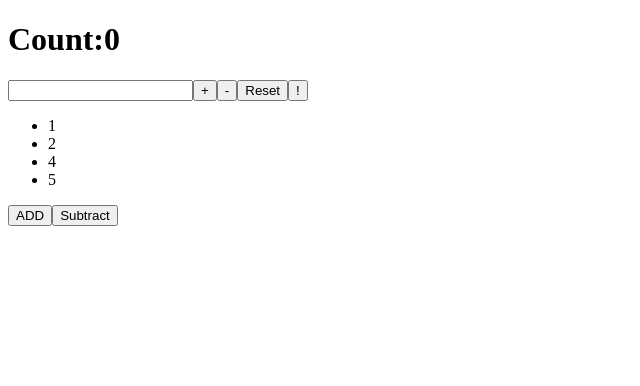
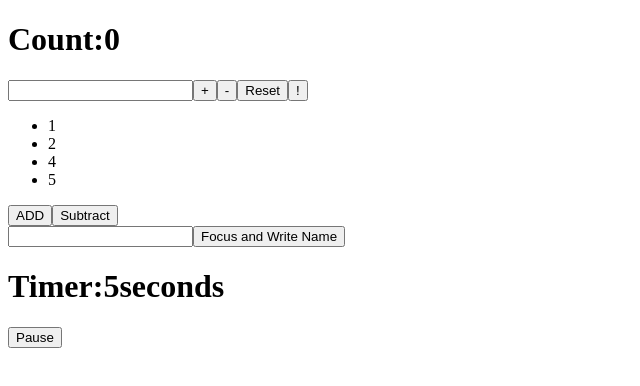
Before and after one commit to hammadhttps/react_practice, a React (Vite) app in the folder my_app_4/: page / in a window 1280 px wide. Shown: the top 386 px of the page, without its empty margins (0-640 px from the left). Built offline with nearby package versions, Linux system fonts and the light colour scheme.

Commit message:
feat: add Timer and USe_ref_eg components to App; update component rendering

```diff
--- a/my_app_4/src/components/App.jsx
+++ b/my_app_4/src/components/App.jsx
@@ -9,6 +9,8 @@ import { UserProvider } from './UserContext'
 import UpdateUser from './UpdateUser'
 import Use_reducer_eg from './Use_reducer_eg'
 import Use_reduce_pract from './Use_reduce_pract'
+import USe_ref_eg from './USe_ref_eg'
+import Timer from './Timer'
 
 
  const App = () => {
@@ -32,6 +34,8 @@ import Use_reduce_pract from './Use_reduce_pract'
     <div>
       <Use_reducer_eg/>
       <Use_reduce_pract/>
+      <USe_ref_eg/>
+      <Timer/>
     </div>
 
    )
--- /dev/null
+++ b/my_app_4/src/components/Timer.jsx
@@ -0,0 +1,25 @@
+import React, { useRef,useEffect,useState } from 'react'
+
+const Timer = () => {
+    const interval=useRef(null);
+    const [count, setCount] = useState(0);
+    useEffect(()=>{
+        interval.current=setInterval(() =>
+            {
+                setCount((prevcount)=>prevcount+1);
+                },1000);
+                return()=>{
+                   clearInterval(interval.current)
+                }
+    },[])
+  return (
+    <div>
+<h1>
+   Timer:{count}seconds
+</h1>
+ <button onClick={()=>clearInterval(interval.current)}>Pause</button>
+    </div>
+  )
+}
+
+export default Timer
--- /dev/null
+++ b/my_app_4/src/components/USe_ref_eg.jsx
@@ -0,0 +1,18 @@
+import React, { useRef } from 'react'
+
+const USe_ref_eg = () => {
+    const element=useRef(null);
+    const focusInput=()=>{
+        element.current.focus();
+        element.current.value="Hammad";
+    }
+
+  return (
+    <div>
+        <input type="text" ref={element} />
+        <button onClick={()=>focusInput()}>Focus and Write Name</button>
+    </div>
+  )
+}
+
+export default USe_ref_eg
```
